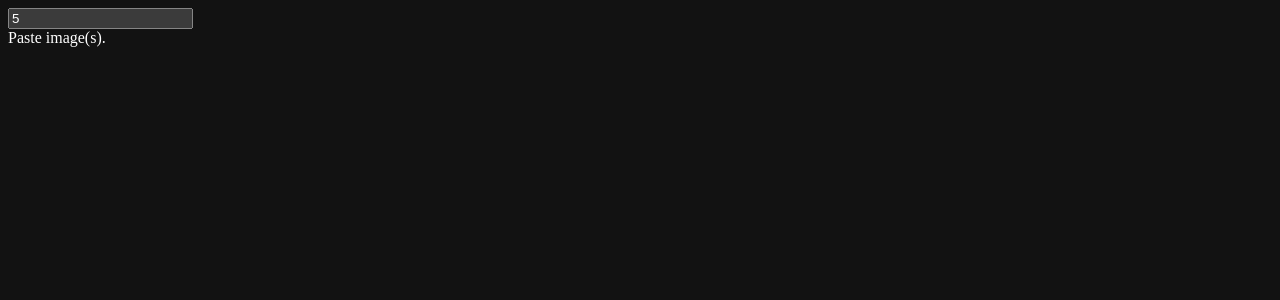
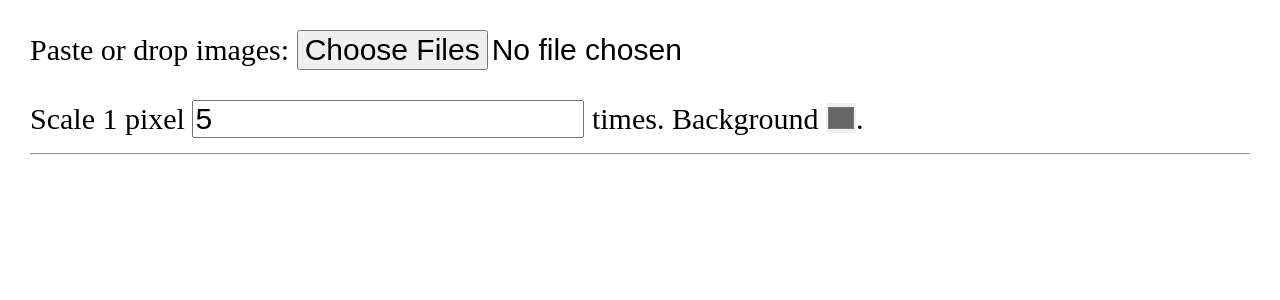
Before and after one commit to myfonj/myfonj.github.io, a Jekyll site: the page utils/pixel-zoomer.html, which Jekyll copies as it is, in a window 1280 px wide. Shown: the top 300 px of the page. Built offline with Jekyll 4.4.1, drawn with Linux system fonts in a browser that asks for light colours.

Commit message:
pixel-zoomer v1.2.0

```diff
--- a/utils/pixel-zoomer.html
+++ b/utils/pixel-zoomer.html
@@ -1,20 +1,90 @@
-<!doctype html><html lang="en"><title>
-pixel zoomer
-</title><meta name="color-scheme" content="dark">
+<!doctype html>
+<html lang="en">
+
+<title>
+Pixel Zoomer v1.3.0
+</title>
+
+<meta name="description"
+content="View pixel art images aligned to physical pixels on any display."
+>
+
+<!--
+Changelog
+v1.3.0 local files on file input (dragNdrop)
+v1.2.0 customizable background colour
+v1.1.0 UI is zoom - immune
+v1.0.0 zoom it with number input
+v0.0.1 paste image and make it match device pixels × 5
+Todo
+read params - try to load from URL, prompt for copy on CORS fail
+persistence (settings)
+-->
+
+<meta name="color-scheme" content="dark light">
 <meta name="viewport" content="width=device-width, initial-scale=1">
+
 <style>
+body {
+ --dpx: calc( 1 / var(--dpr) * 1px );
+ /*
+  this locks freezes zoom level to fixed stat
+  it is normally super evil
+  don't do that if you need to remain accessible
+ */
+ font-size: calc(var(--dpx) * 30);
+ margin: 1em;
+ & * { font-size: inherit; }
+}
 img {
  image-rendering: pixelated;
  image-rendering: crisp-edges;
- width: calc(1/var(--dpr)*var(--w)*var(--s)*1px)
+ width: calc( var(--dpx) * var(--width) * var(--scale));
+ background-color:var(--background);
 }
-input { display: block;}
+hr, input { border-width: var(--dpx); }
+input[type="color"] { height: 1em; width: 1em; padding: 0; border: none; }
 </style>
-<body>
 
-<input type=number value=5 min=1 oninput=document.body.style.setProperty('--s',value) id=i>
+<body style="
+ --background: /* here will be background colour */;
+ --scale: /* here will be picture scale */;
+ --dpr: /* here will be device pixel ratio */;
+">
 
-Paste image(s).
+<p>
+<label>
+Paste or drop images:
+<input
+ type=file
+ multiple
+ accept="image/*"
+ onchange="onPaste({files})"
+></label>
+</p>
+
+<label>
+Scale 1 pixel
+<input
+ type=number
+ value=5
+ min=1
+ oninput="document.body.style.setProperty('--scale', value)"
+ id=i>
+times.
+</label>
+
+<label>
+Background
+<input
+ type=color
+ value="#666666"
+ oninput="document.body.style.setProperty('--background', value)"
+ id=b
+>.
+</label>
+
+<hr id=hr>
 
 <script>
 var lastRatio = devicePixelRatio;
@@ -25,20 +95,19 @@ document.addEventListener('paste', onPaste);
  * @param {ClipboardEvent} event
  */
 function onPaste (event) {
- if( !event.clipboardData ) {
+ console.log(event)
+ const files = event?.clipboardData?.items || event?.files;
+ if( !files ) {
   return
  }
-
- for (const item of event.clipboardData.items) {
-  if (item.kind === 'file' && item.type.split('/')[0] == 'image') {
-   var blob = item.getAsFile();
-   if( !blob ) {
-    return;
-   }
-   var img = new Image();
+ for (const file of files) {
+  if (file?.type?.split('/')[0] == 'image') {
+   const blob = file.getAsFile ? file.getAsFile() : file;
+   const img = new Image();
    img.onload = function(){
-    img.style.setProperty('--w',String(img.width));
-    i.after(img);
+    img.style.setProperty( '--width', String(img.width) );
+    hr.after(img);
+    delete img.onload;
    }
    img.src = URL.createObjectURL(blob);
   }
@@ -47,7 +116,7 @@ function onPaste (event) {
 
 function onresize() {
  const dpr = devicePixelRatio;
- document.body.style.setProperty('--dpr',dpr);
+ document.body.style.setProperty('--dpr', dpr);
  if(lastRatio == dpr) {
   return;
  }
```
Also changed, not shown: other parts of utils/pixel-zoomer.html (+2 -1 lines).
